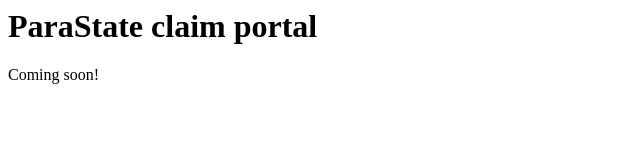
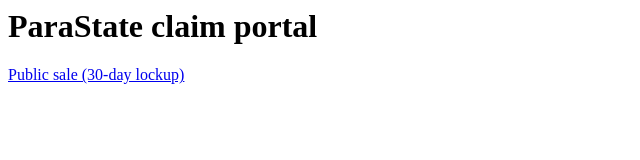
Before and after one commit to ParaState/claim-portal, a plain HTML site: page index.html in a window 1280 px wide. Shown: the whole page, without its empty margins (0-640 px from the left). Drawn offline with Linux system fonts and the light colour scheme.

Commit message:
add page

```diff
--- a/index.html
+++ b/index.html
@@ -2,6 +2,6 @@
   <head></head>
   <body>
     <h1>ParaState claim portal</h1>
-    <p>Coming soon!</p>
+    <p><a href="/claim-parastate-erc20-token_locking-30_cliff-na_vesting-na/html/index.html">Public sale (30-day lockup)</a></p>
   </body>
 </html>
```
